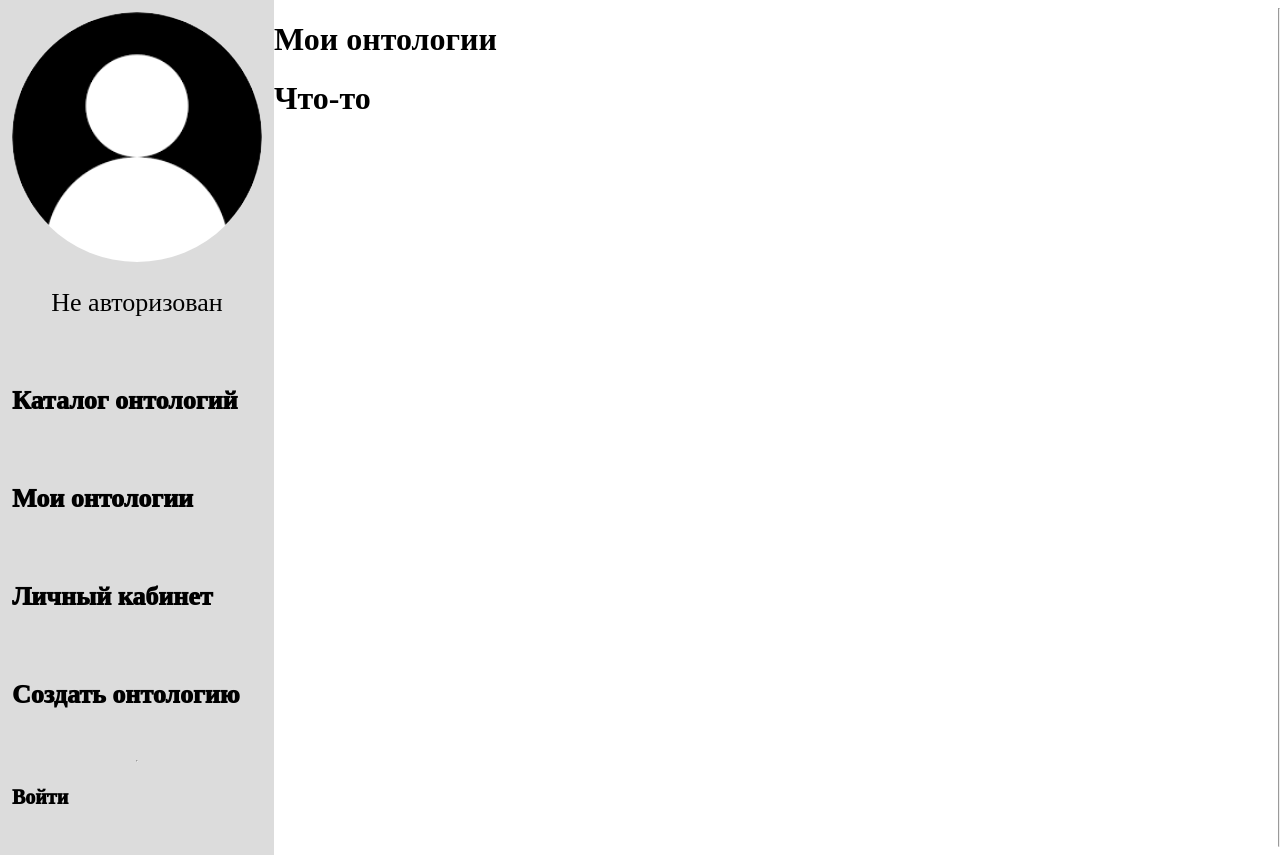
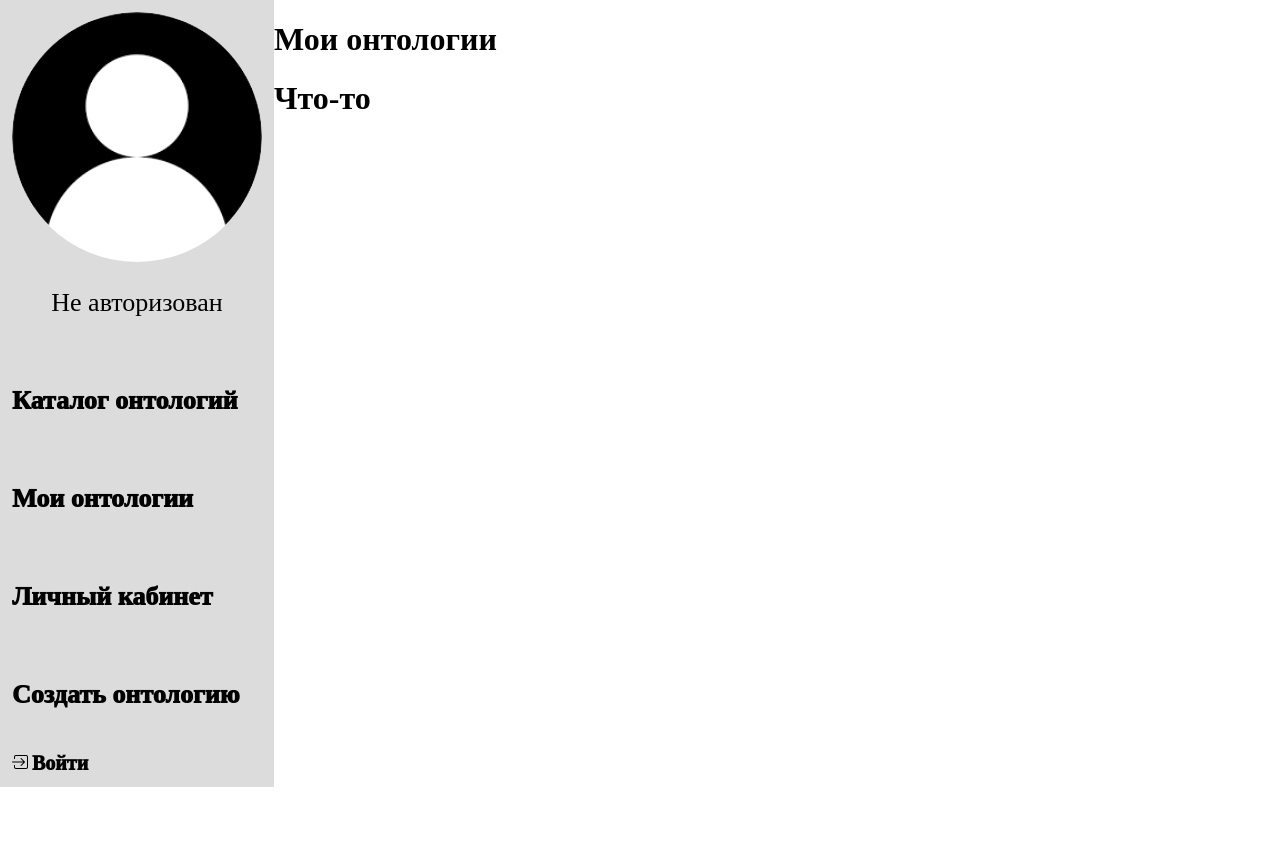
Before and after one commit to prof-master/ontology-2, a Django app: page /profile/ in a window 1280 px wide. After the commit the page ends 787 px from the top, so only its background shows below. Run offline with Django 5.2, Linux system fonts and the light colour scheme.

Commit message:
Добавлены логотипы входа и выхода

```diff
--- a/ontology_constructor/ontology_auth/static/ontology_auth/style_profile.css
+++ b/ontology_constructor/ontology_auth/static/ontology_auth/style_profile.css
@@ -6,6 +6,17 @@
     gap: 16px;
     background-color: gainsboro;
     padding: 12px;
+}
+
+.logout_wrapper {
+    display: flex;
+    flex-direction: row;
+    align-items: center;
+}
+
+.login_wrapper>img {
+    width: 16px;
+    height: 16px;
 }
 
 p {
--- a/ontology_constructor/ontology_auth/templates/ontology_auth/profile.html
+++ b/ontology_constructor/ontology_auth/templates/ontology_auth/profile.html
@@ -44,19 +44,24 @@
             <a href="">
                 <p>Создать онтологию</p>
             </a>
-            <hr> {% if request.user.is_authenticated %}
-            <img src="{% static 'ontology_auth/logout.png'%}" alt="">
-            <a href="{% url 'logout' %}">Выйти</a> {% else %}
-
-            <a href="{% url 'auth' %}">Войти</a> {% endif %}
-            <br>
+            {% if request.user.is_authenticated %}
+            <div class="logout_wrapper">
+                <img src="{% static 'ontology_auth/logout.png'%}" alt="">
+                <a href="{% url 'logout' %}">Выйти</a>
+            </div>
+            {% else %}
+            <div class="login_wrapper">
+                <img src="{% static 'ontology_auth/login.png'%}" alt="">
+                <a href="{% url 'auth' %}">Войти</a>
+            </div>
+            {% endif%}
             <!-- <p>МГТУ ИМ Н.Э. Баумана</p> -->
         </div>
         <div class="data-conteiner">
             <H1>Мои онтологии</H1>
             <h1> Что-то </h1>
         </div>
-        <hr>
+
     </div>
 
 
```
